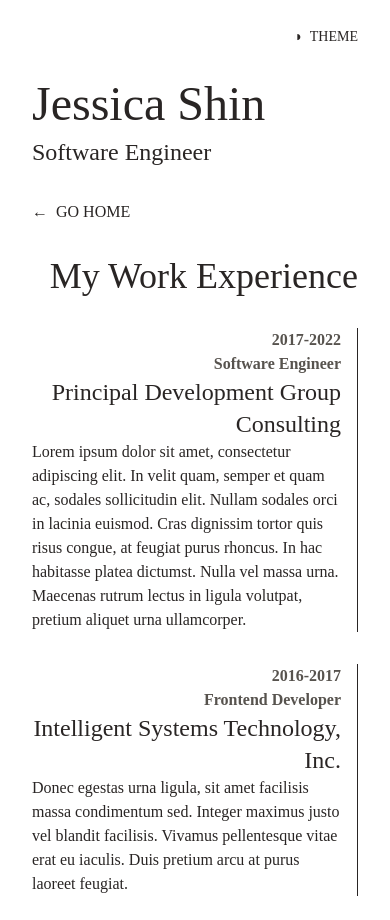
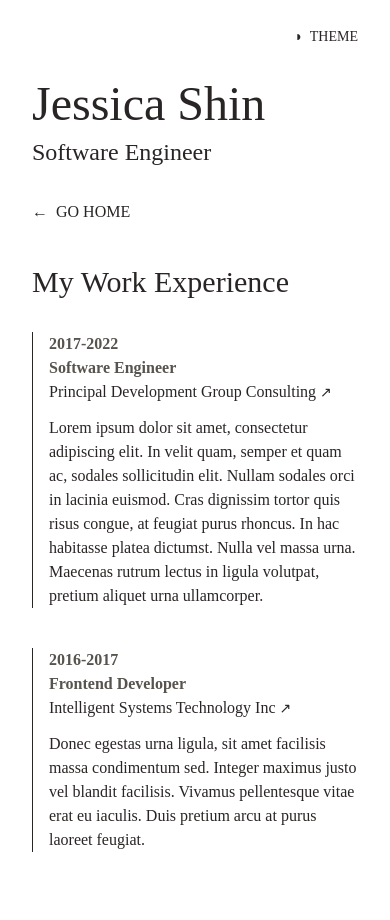
Before and after one commit to jessicashin/jessicashin.github.io, a React (Create React App) app: page /work in a window 390 px wide. After the commit the page ends 892 px from the top, so only its background shows below. Built offline with nearby package versions, Linux system fonts and the light colour scheme; a web font is replaced by a local one.

Commit message:
Update responsive design

```diff
--- a/src/components/App.tsx
+++ b/src/components/App.tsx
@@ -19,7 +19,7 @@ export default function App() {
   }, [contentIsShowing, location, displayLocation]);
 
   return (
-    <div className="container mx-auto px-8 py-6 sm:px-16 sm:py-12 md:px-20 md:py-16 xl:px-32 xl:py-28">
+    <div className="container mx-auto px-8 pt-6 pb-10 sm:px-16 sm:py-12 md:px-20 md:py-16 xl:px-32 xl:py-28">
       <div className="mb-8 grid gap-y-8 lg:grid-cols-2">
         <ThemeSelect className="justify-self-end lg:order-last" />
         <div>
--- a/src/components/Home.tsx
+++ b/src/components/Home.tsx
@@ -59,7 +59,7 @@ export default function Home() {
         <Link
           to="/work"
           role="button"
-          className="group relative flex flex-col items-end text-4xl font-extralight uppercase before:absolute before:top-1 before:left-5 before:content-['→'] md:text-6xl md:font-thin"
+          className="group relative flex flex-col items-end text-4xl font-extralight uppercase before:absolute before:top-1 before:left-5 before:text-3xl before:content-['→'] md:text-6xl md:font-thin md:before:top-2 md:before:left-8 md:before:text-5xl"
         >
           {["My Work", "Experience"].map((text, index) => (
             <div
--- a/src/components/IconButton.tsx
+++ b/src/components/IconButton.tsx
@@ -38,7 +38,7 @@ export function Hyperlink(props: React.ComponentProps<"a">) {
   return (
     <a
       className={clsx(
-        "group after:ml-1 after:align-text-bottom after:text-sm after:content-['↗']",
+        "group after:ml-1 after:text-sm after:content-['↗']",
         className
       )}
       target="_blank"
--- a/src/components/WorkExperience.tsx
+++ b/src/components/WorkExperience.tsx
@@ -1,21 +1,24 @@
 import React from "react";
-import { IconLink } from "./IconButton";
+import { Hyperlink, IconLink } from "./IconButton";
 
 type JobProps = {
   year: string;
   position: string;
   company: string;
-  children?: React.ReactNode;
+  url: string;
+  children: React.ReactNode;
 };
 
 const Job = (props: JobProps) => (
-  <div className="grid gap-x-10 border-r border-stone-800 pr-4 dark:border-stone-300 lg:grid-cols-2">
-    <div className="text-right">
+  <div className="grid gap-x-10 gap-y-3 border-l border-stone-800 pl-4 dark:border-stone-300 lg:grid-cols-2 lg:border-r lg:border-l-0 lg:pr-4">
+    <div className="lg:text-right">
       <div className="font-semibold text-stone-600 dark:text-stone-400">
         <div>{props.year}</div>
         <div>{props.position}</div>
       </div>
-      <div className="text-2xl font-light">{props.company}</div>
+      <Hyperlink className="md:text-xl md:font-light" href={props.url}>
+        {props.company}
+      </Hyperlink>
     </div>
     <p>{props.children}</p>
   </div>
@@ -29,14 +32,15 @@ export default function WorkExperience() {
           Go Home
         </IconLink>
       </div>
-      <div className="grid gap-y-8">
-        <h2 className="text-right text-4xl font-extralight">
+      <div className="grid gap-y-10">
+        <h2 className="mt-2 -mb-2 text-3xl font-extralight md:text-4xl lg:m-0 lg:text-right">
           My Work Experience
         </h2>
         <Job
           year="2017-2022"
           position="Software Engineer"
           company="Principal Development Group Consulting"
+          url="https://pdgc.com/"
         >
           Lorem ipsum dolor sit amet, consectetur adipiscing elit. In velit
           quam, semper et quam ac, sodales sollicitudin elit. Nullam sodales
@@ -48,7 +52,8 @@ export default function WorkExperience() {
         <Job
           year="2016-2017"
           position="Frontend Developer"
-          company="Intelligent Systems Technology, Inc."
+          company="Intelligent Systems Technology Inc"
+          url="https://www.intelsystech.com/"
         >
           Donec egestas urna ligula, sit amet facilisis massa condimentum sed.
           Integer maximus justo vel blandit facilisis. Vivamus pellentesque
```
